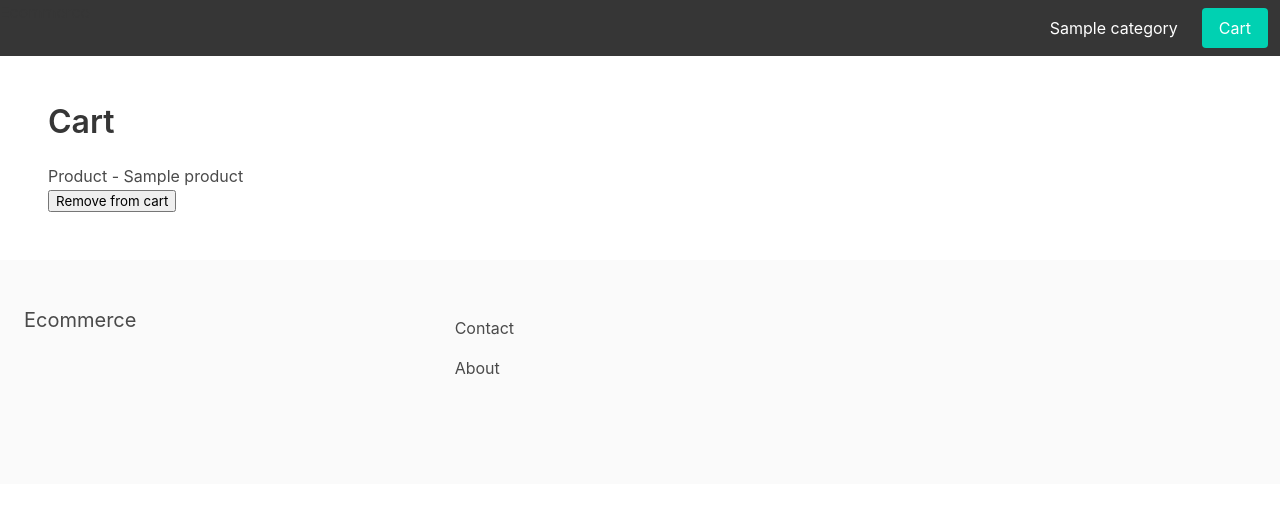
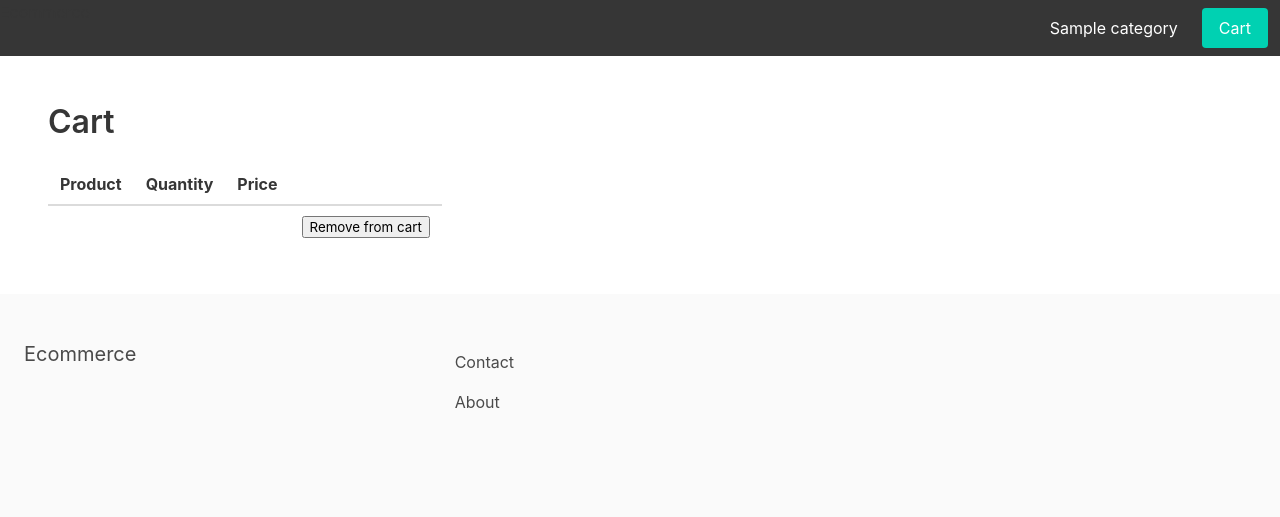
Before and after one commit to divyamsaraf/Ecommerce, a Django app: template apps/cart/templates/cart.html in a window 1280 px wide. Shown: the top 517 px of the page. Run offline with Django 5.2, Linux system fonts and the light colour scheme; the template is opened without the code that fills it: most values are stand-ins (such as "Sample title", 1, 10 or a date in 2020).

Commit message:
second commit

```diff
--- a/apps/cart/cart.py
+++ b/apps/cart/cart.py
@@ -24,7 +24,7 @@
             self.cart[str(p)]['product'] = Product.objects.get(pk=p)
 
         for item in self.cart.values():
-            item['total_price'] = int(item['price']) * int(item['quantity'])
+            item['total_price'] = float(item['price']) * int(item['quantity'])
 
             yield item
 
--- a/apps/cart/templates/cart.html
+++ b/apps/cart/templates/cart.html
@@ -6,12 +6,35 @@
         <h1 class="title">Cart</h1>
 
         {% if cart %}
-            {% for item in cart %}
-                {% with product=item.product %}
-                    <p>Product - {{ product.title }}</p>
-                    <p><button @click="removeFromCart({{ product.id }})">Remove from cart</button> </p>
-                {% endwith %}
-            {% endfor %}
+        <div class="table">
+            <table class="table">
+                <thead>
+                    <th>Product</th>
+                    <th>Quantity</th>
+                    <th>Price</th>
+                    <th></th>
+                </thead>
+
+                <tbody>
+                    <tr v-for="product in products">
+                        <td>[[ product.title ]]</td>
+                        <td>[[ product.quantity ]]</td>
+                        <td>[[ product.total_price ]]</td>
+                        <td><button @click="removeFromCart(product.id)">Remove from cart</button></td>
+                    </tr>
+                    <!-- {% for item in cart %}
+                        {% with product=item.product %}
+                            <tr>
+                                <td>{{ product.title }}</td>
+                                <td>{{ item.quantity }}<button @click="incrementQuantity({{ product.id }}, {{ item.quantity }})"> + </button></td>
+                                <td>{{ item.total_price }}</td>
+                                <td><button @click="removeFromCart({{ product.id }})">Remove from cart</button></td>
+                            </tr>
+                        {% endwith %}
+                    {% endfor %} -->
+                </tbody>
+            </table>
+        </div>
         {% else %}
             <p>Your cart is empty!</p>
         {% endif %}
@@ -23,16 +46,46 @@
     <script>
         var productapp = new Vue({
             el: '#cartapp',
-            delimeters: ['[[',']]'],
+            delimiters: ['[[', ']]'],
             data () {
                 return {
-
+                    products: [{{ productsstring|safe }}],
                 }
             },
             mounted() {
                 console.log('Mounted');
+                console.log(this.products);
             },
             methods: {
+                incrementQuantity(product_id, quantity) {
+                    console.log('Product_id:', product_id);
+
+                    var data = {
+                    'product_id': product_id,
+                    'update': true,
+                    'quantity': parseInt(quantity) + 1,
+                };
+
+                    fetch("{% url 'api_add_to_cart' %}", {
+                        method: 'POST',
+                        headers: {
+                            'Content-Type': 'application/json',
+                            'X-CSRFToken': '{{ csrf_token }}',
+                        },
+                        credentials: 'same-origin',
+                        body: JSON.stringify(data)
+                    })
+                    .then((response) => {
+                        console.log(response)
+                    })
+                    .catch(function (error) {
+                        console.log('Error 2');
+                        console.log(error);
+
+                    })
+                },
+
+
                 removeFromCart(product_id) {
                     console.log('Product_id:', product_id);
 
@@ -51,6 +104,8 @@
                     })
                     .then((response) => {
                         console.log(response)
+
+                        this.products = this.products.filter(product => product.id !== product_id)
                     })
                     .catch(function (error) {
                         console.log('Error 2');
--- a/apps/store/templates/product_detail.html
+++ b/apps/store/templates/product_detail.html
@@ -19,7 +19,7 @@
     <script>
         var productapp = new Vue({
             el: '#productapp',
-            delimeters: ['[[',']]'],
+            delimiters: ['[[',']]'],
             data () {
                 return {
 
```
Also changed, not shown: apps/cart/views.py (+10 -2 lines), db.sqlite3.
